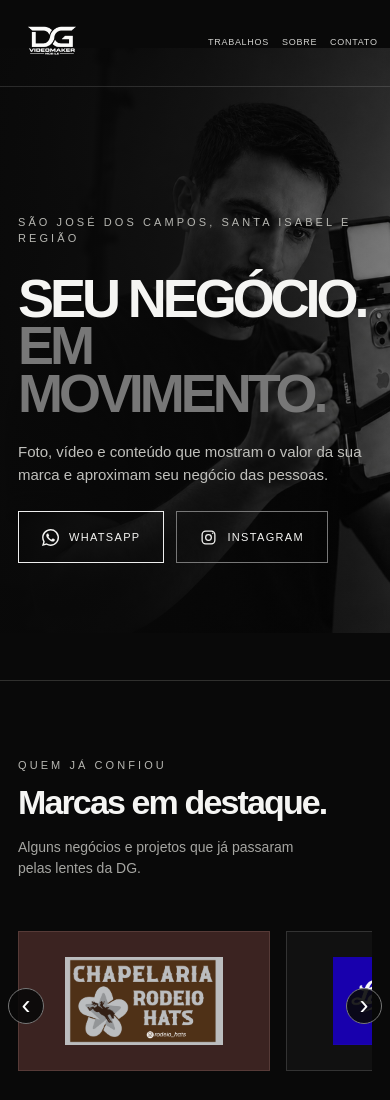
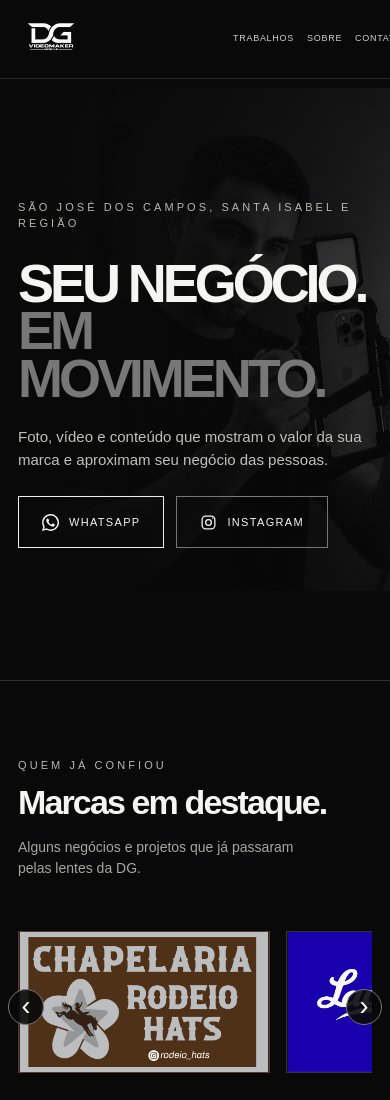
Before and after one commit to Douglas-vmaker/DG-videomaker-site-, a plain HTML site: page index.html in a window 390 px wide. Shown: the top 1100 px of the page. Drawn offline with Linux system fonts and the light colour scheme.

Commit message:
Ajusta capa e encaixe das marcas

```diff
--- a/index.html
+++ b/index.html
@@ -14,12 +14,12 @@
     a{color:inherit;text-decoration:none}
     .wrap{width:min(var(--max),calc(100% - 44px));margin:auto}
     header{position:absolute;top:0;left:0;width:100%;z-index:2;border-bottom:1px solid rgba(255,255,255,.13)}
-    .nav{height:100px;display:flex;align-items:center;justify-content:space-between}
-    .brand img{display:block;width:250px;height:auto;max-height:90px;object-fit:contain;object-position:left center}
+    .nav{height:86px;display:flex;align-items:center;justify-content:space-between}
+    .brand img{display:block;width:290px;height:auto;max-height:82px;object-fit:contain;object-position:left center}
     .links{display:flex;gap:30px;font-size:12px;letter-spacing:.08em;text-transform:uppercase;color:#d0d0cd}
     .links a:hover,.text-link:hover{color:#fff}
-    .hero{position:relative;isolation:isolate;overflow:hidden;min-height:720px;display:flex;align-items:flex-end;padding:190px 0 92px;background:#090909}
-    .hero:before{content:"";position:absolute;z-index:-2;inset:0;background-image:url('8381BF9F-E38C-46D8-8FD5-10F32ECBB082.jpeg');background-repeat:no-repeat;background-position:72% center;background-size:auto 90%;transform:scaleX(-1)}
+    .hero{position:relative;isolation:isolate;overflow:hidden;min-height:720px;display:flex;align-items:flex-end;padding:190px 0 124px;background:#090909}
+    .hero:before{content:"";position:absolute;z-index:-2;inset:0;background-image:url('8381BF9F-E38C-46D8-8FD5-10F32ECBB082.jpeg');background-repeat:no-repeat;background-position:72% center;background-size:auto 78%;opacity:.48;transform:scaleX(-1)}
     .hero:after{content:"";position:absolute;z-index:-1;inset:0;background:linear-gradient(90deg,rgba(9,9,9,.97) 0%,rgba(9,9,9,.86) 36%,rgba(9,9,9,.34) 67%,rgba(9,9,9,.08) 100%)}
     .hero .wrap{position:relative;z-index:1}
     .eyebrow{font-size:11px;letter-spacing:.28em;text-transform:uppercase;color:#b7b7b2}
@@ -41,8 +41,8 @@
     .carousel-shell{position:relative}
     .brand-carousel,.video-carousel,.photo-carousel{display:flex;gap:16px;overflow-x:auto;scroll-snap-type:x mandatory;scroll-behavior:smooth;scrollbar-width:none;padding:4px 2px 14px}
     .brand-carousel::-webkit-scrollbar,.video-carousel::-webkit-scrollbar,.photo-carousel::-webkit-scrollbar{display:none}
-    .brand-slide{flex:0 0 25%;min-width:190px;height:170px;display:flex;align-items:center;justify-content:center;padding:14px;border:1px solid rgba(255,255,255,.12);scroll-snap-align:start;overflow:hidden}
-    .brand-slide img{width:94%;height:94%;object-fit:contain;display:block}
+    .brand-slide{flex:0 0 25%;min-width:0;aspect-ratio:16/9;height:auto;display:flex;align-items:center;justify-content:center;padding:0;border:1px solid rgba(255,255,255,.12);scroll-snap-align:start;overflow:hidden}
+    .brand-slide img{width:100%;height:100%;object-fit:contain;display:block}
     .brand-casa{background:#dce7d6;border-color:#c7d4c0}
     .brand-montara{background:#3B2321;border-color:#563a37}
     .brand-rodeio{background:#111;border-color:#333}
@@ -86,13 +86,13 @@
     .foot{display:flex;justify-content:space-between;gap:20px}
     @media(max-width:700px){
       .wrap{width:min(var(--max),calc(100% - 36px))}
-      .nav{height:86px}.brand img{width:190px;max-height:70px}.links{gap:13px;font-size:9px}.links a:nth-child(2){display:none}
-      .hero{min-height:680px;padding:155px 0 58px}
-      .hero:before{background-position:68% center;background-size:auto 86%}
+      .nav{height:78px}.brand img{width:215px;max-height:68px}.links{gap:13px;font-size:9px}.links a:nth-child(2){display:none}
+      .hero{min-height:680px;padding:155px 0 88px}
+      .hero:before{background-position:68% center;background-size:auto 74%;opacity:.43}
       .hero:after{background:linear-gradient(90deg,rgba(9,9,9,.95),rgba(9,9,9,.72) 52%,rgba(9,9,9,.24))}
       .hero-bottom,.section-head{display:block}.intro{margin-bottom:25px}
       section{padding:76px 0}.section-head p{margin-top:18px}
-      .brand-slide{flex-basis:72%;min-width:210px;height:140px;padding:22px}.carousel-arrow{width:36px;height:36px}.carousel-arrow.prev{left:-10px}.carousel-arrow.next{right:-10px}
+      .brand-slide{flex-basis:72%;min-width:0;aspect-ratio:16/9;height:auto;padding:0}.carousel-arrow{width:36px;height:36px}.carousel-arrow.prev{left:-10px}.carousel-arrow.next{right:-10px}
       .services{grid-template-columns:1fr;gap:0}
       .portfolio{grid-template-columns:1fr}.project{min-height:230px}
       .about{grid-template-columns:1fr;gap:20px}
```
